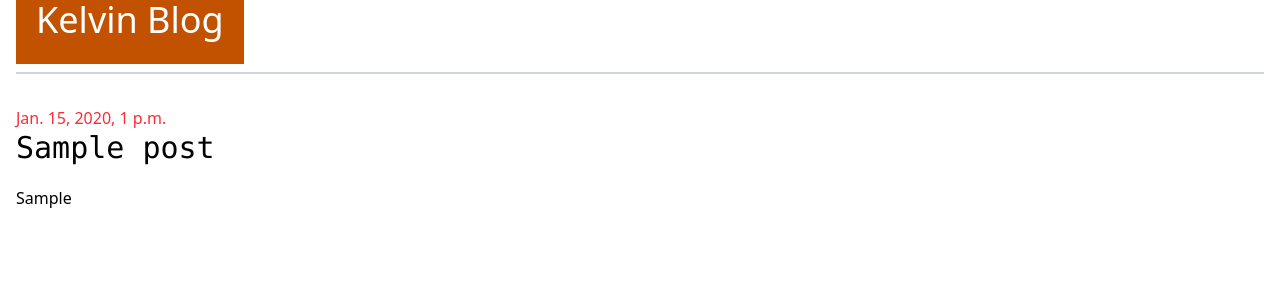
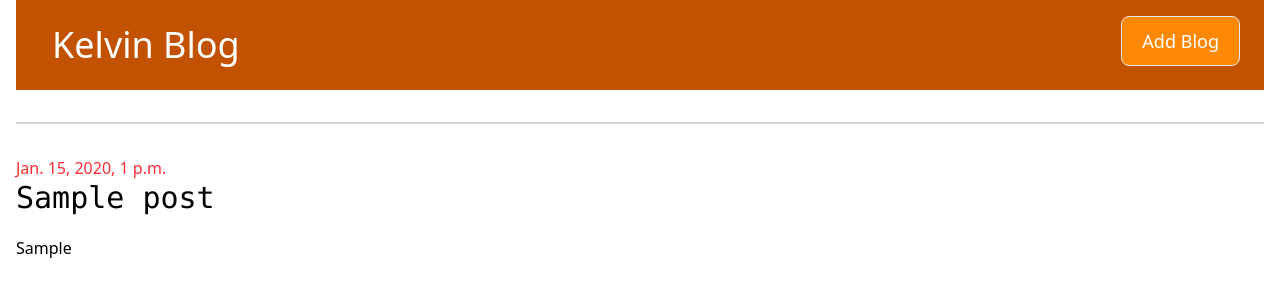
Before and after one commit to Akelvino/Blog_Application, a Django app: page / in a window 1280 px wide. Shown: the top 300 px of the page. Run offline with Django 5.2, Linux system fonts and the light colour scheme; tables that the repository leaves empty hold one stand-in row (values such as "Sample post").

Commit message:
added form

```diff
--- a/blog/templates/blog/post_list.html
+++ b/blog/templates/blog/post_list.html
@@ -2,8 +2,14 @@
  {% block content %}
 <body class="container px-4 mx-auto">
     <header>
-        <h1><a href="/" class="text-white bg-[#C25100]  p-[20px] mb-[40px] sm:text-4xl text-2xl">Kelvin Blog</a></h1>
-        <hr class="border-t-2 border-gray-300 my-8">
+        <div class="w-full bg-[#C25100] p-4 flex justify-between items-center align-center ">
+            <div class=""> <h1><a href="/" class="text-white   p-[20px] mb-[40px] sm:text-4xl text-2xl">Kelvin Blog</a></h1></div>
+           <div>
+            <button type="button" class="py-2.5 px-5 me-2 mb-2 text-lg font-medium text-white focus:outline-none bg-orange-400 rounded-lg border border-gray-200 hover:bg-orange-500 focus:z-10 focus:ring-4 focus:ring-gray-100 dark:focus:ring-gray-700 dark:bg-gray-800 dark:text-gray-400 dark:border-gray-600 dark:hover:text-white dark:hover:bg-gray-700"><a href="{% url 'post_new' %}">Add Blog</a></button>
+           </div>
+        </div>
+
+         <hr class="border-t-2 border-gray-300 my-8">
     </header>
     <article>
 
--- a/blog/urls.py
+++ b/blog/urls.py
@@ -3,5 +3,6 @@ from . import views
 
 urlpatterns = [
     path('', views.post_list, name='post_list'),
-    path('detail/<int:pk>/', views.details, name='deiails')
+    path('detail/<int:pk>/', views.details, name='deiails'),
+    path('new_post/', views.post_new, name='post_new'),
 ]
--- a/blog/views.py
+++ b/blog/views.py
@@ -1,4 +1,5 @@
-from django.shortcuts import render
+from django.shortcuts import render, redirect
+from .form import PostForm
 
 from .models import Post
 # Create your views here.
@@ -9,3 +10,11 @@ def post_list(request):
 def details(request, pk):
     posts = Post.objects.filter(pk=pk)
     return render(request, 'blog/detail.html',{"posts":posts})
+
+def post_new(request):
+    if request.method == 'POST':
+        form = PostForm(request.POST)
+        if form.is_valid():
+            form.save()
+            return redirect('post_list')
+    return render(request, 'blog/post_edit.html', {"form":form})
```
Also changed, not shown: blog/form.py (added, +7 -0 lines), blog/templates/blog/post_edit.html (added, +11 -0 lines).
